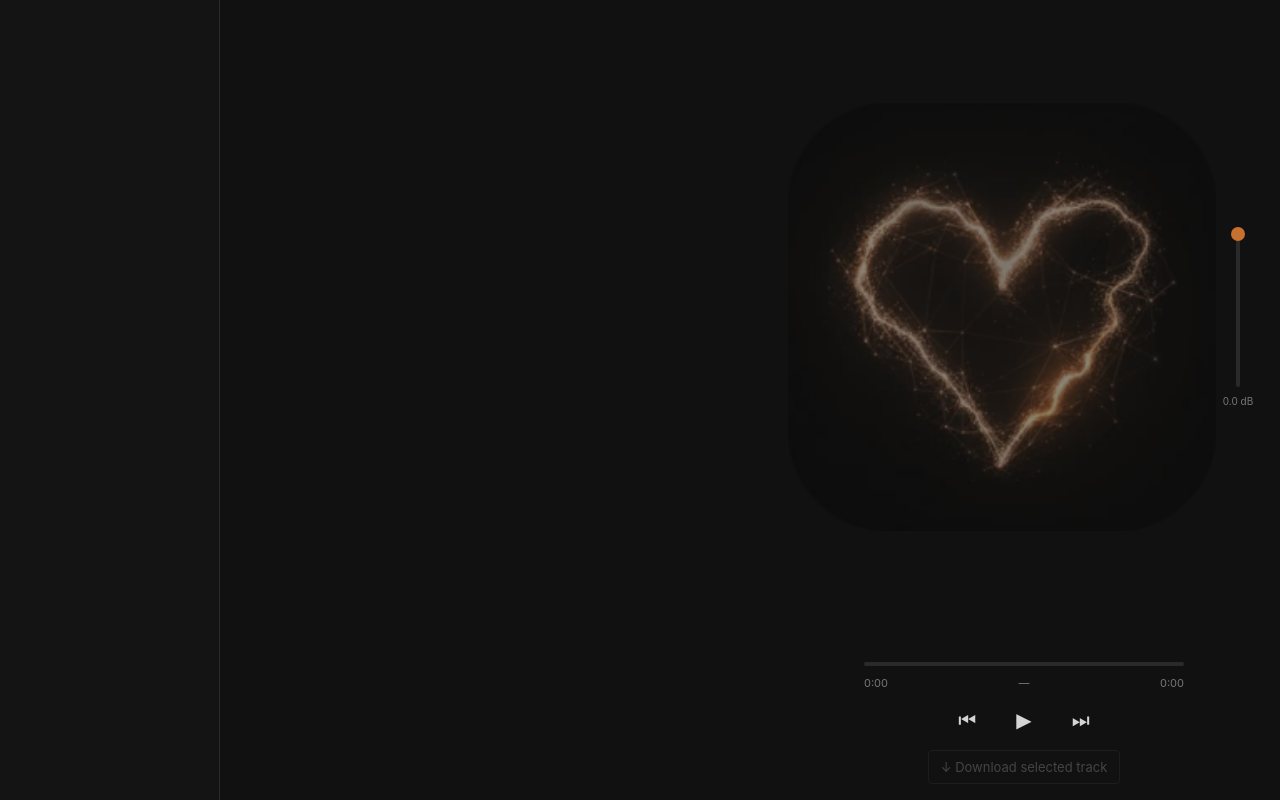
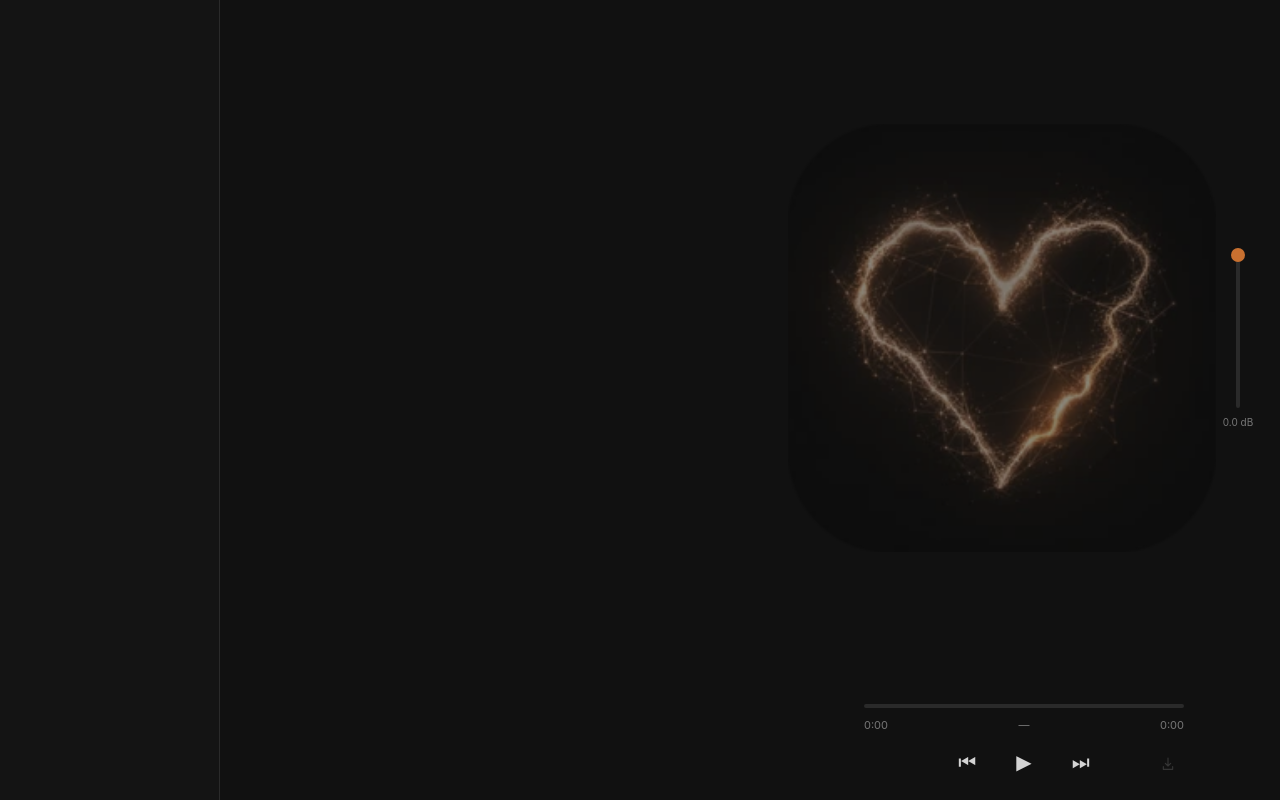
Before and after one commit to amenocturne/love, a website with bundled scripts: page frontend/index.html in a window 1280 px wide. Built offline with nearby package versions, Linux system fonts and the light colour scheme; files whose address does not match are found by name.

Commit message:
make track download a compact transport icon

```diff
--- a/frontend/index.html
+++ b/frontend/index.html
@@ -40,8 +40,12 @@
         <button id="btn-prev" title="Previous">⏮</button>
         <button id="btn-play" title="Play">▶</button>
         <button id="btn-next" title="Next">⏭</button>
+        <button id="btn-download" type="button" aria-label="Download selected track" title="Select a track to download" disabled>
+          <svg width="16" height="16" viewBox="0 0 24 24" fill="none" stroke="currentColor" stroke-width="1.7" stroke-linecap="round" stroke-linejoin="round" aria-hidden="true">
+            <path d="M12 3v12m-4-4 4 4 4-4M5 16v4h14v-4" />
+          </svg>
+        </button>
       </div>
-      <button id="btn-download" type="button" title="Select a track to download" disabled>↓ Download selected track</button>
     </div>
   </div>
   <div id="search-overlay" class="hidden">
--- a/frontend/style.css
+++ b/frontend/style.css
@@ -295,6 +295,7 @@ body {
 }
 
 #transport {
+  position: relative;
   display: flex;
   justify-content: center;
   gap: 24px;
@@ -321,19 +322,22 @@ body {
   background: #333;
 }
 
-#btn-download {
-  display: block;
-  margin: 8px auto 0;
-  padding: 8px 12px;
-  background: none;
-  border: 1px solid var(--border);
-  border-radius: 4px;
-  color: var(--text);
-  font: inherit;
-  cursor: pointer;
+#transport #btn-download {
+  position: absolute;
+  right: 0;
+  top: 50%;
+  transform: translateY(-50%);
+  display: flex;
+  align-items: center;
+  justify-content: center;
+  width: 32px;
+  height: 32px;
+  padding: 0;
+  color: var(--text-dim);
 }
 
-#btn-download:hover:enabled {
+#transport #btn-download:hover:enabled {
+  color: var(--text);
   background: var(--row-selected);
 }
 
@@ -342,10 +346,10 @@ body {
   outline-offset: 2px;
 }
 
-#btn-download:disabled {
-  color: var(--text-dim);
+#transport #btn-download:disabled {
+  background: none;
   cursor: default;
-  opacity: 0.5;
+  opacity: 0.35;
 }
 
 /* --- Toast --- */
```
